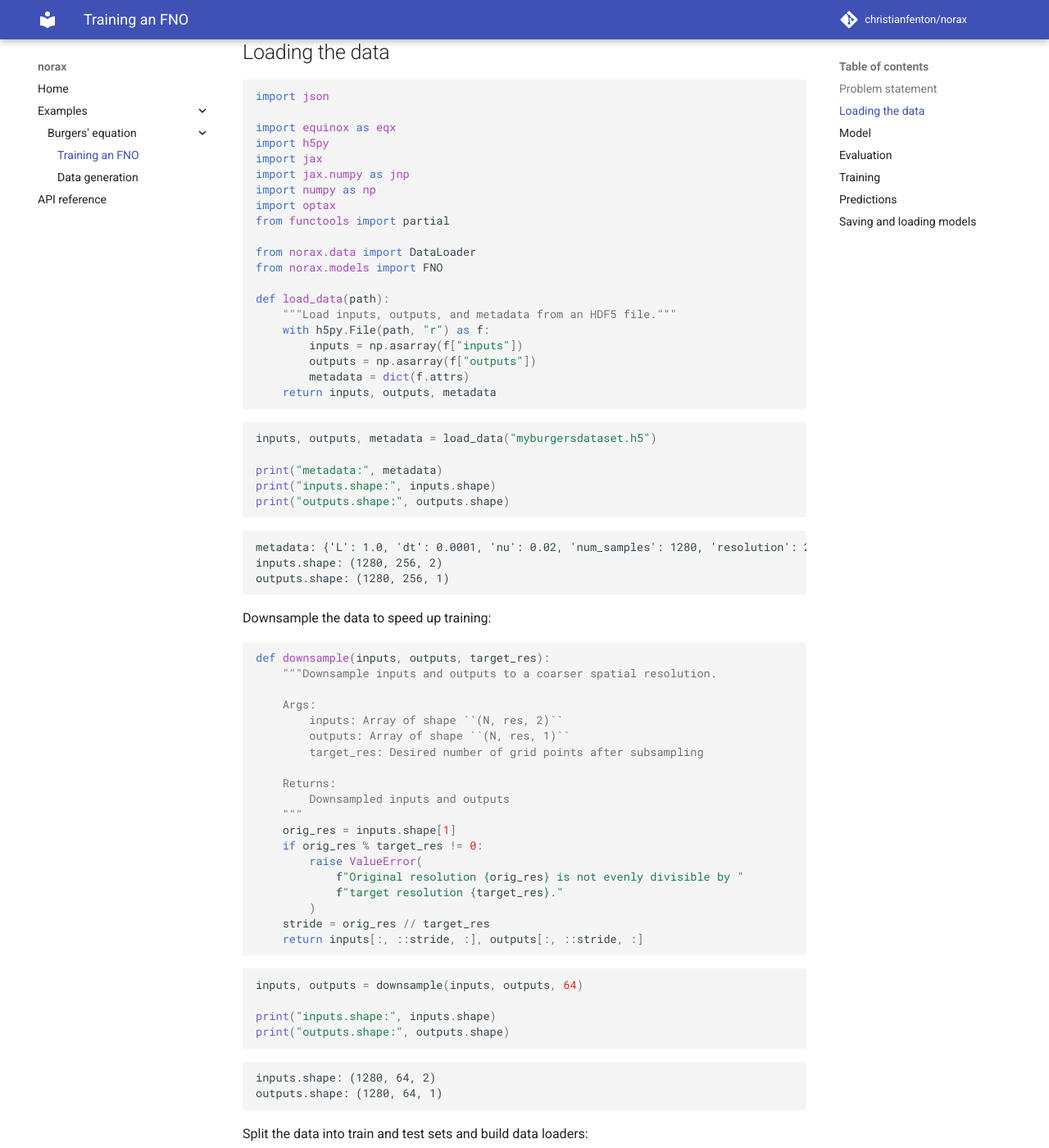
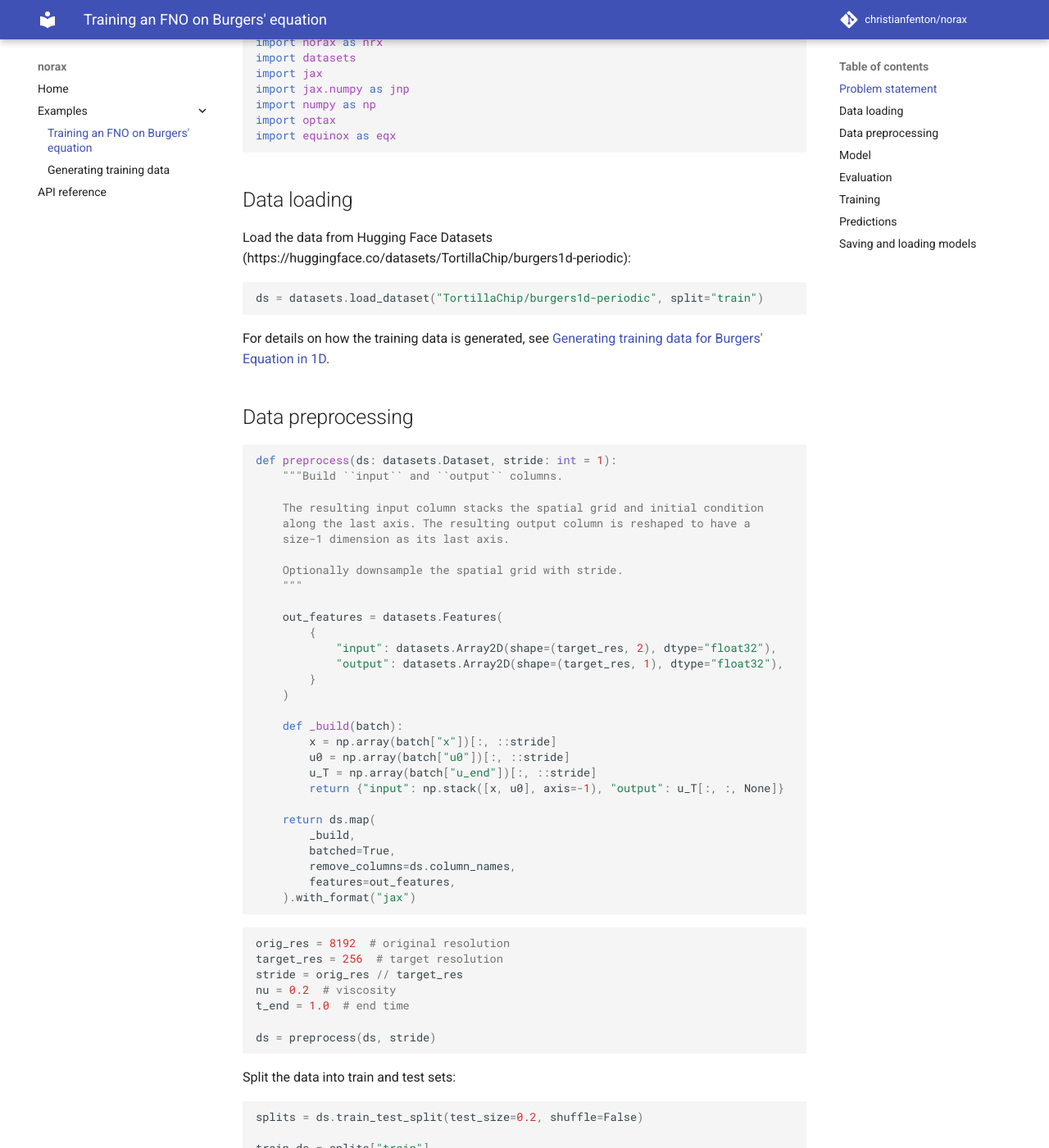
Before and after one commit to christianfenton/norax, an MkDocs documentation site: the page built from docs/examples/burgers/training.md, in a window 1280 px wide and 1400 px high, scrolled down 707 px. Shown: the whole window at 82% size. Built offline with MkDocs 1.6.1 and Material for MkDocs 9.7.7, drawn with Linux system fonts in a browser that asks for light colours; comment, search, counter and statistics services are not loaded; some of the changed text lies outside the part shown.

````diff
--- a/docs/examples/burgers/training.md
+++ b/docs/examples/burgers/training.md
@@ -6,10 +6,7 @@
 can look at `examples/burgers1d/train.py` on
 [GitHub](https://github.com/christianfenton/norax).
 
-For details on how the training data is generated, see
-[Generating Training Data on Burgers' Equation in 1D](generation.md).
-
-**Note:** This tutorial requires users to have `h5py`, `optax`, `matplotlib`
+**Note:** This tutorial requires users to have `datasets`, `optax`, `matplotlib`
 installed.
 
 ## Problem statement
@@ -25,99 +22,88 @@
 advective term and the second is a diffusive term.
 
 The learning task is to approximate the solution operator
-$$ \mathcal{G}^\dagger : u_0 \mapsto u(\cdot,\, t_\text{end}), $$
+$$
+\mathcal{G}^\dagger : u_0 \mapsto u(\cdot,\, t_\text{end}),
+$$
 mapping an initial condition $u_0$ to the solution at time $t_\text{end}$.
 
-## Loading the data
+```python
+import math
+import json
+from functools import partial
 
-```python
-import json
-
-import equinox as eqx
-import h5py
+import norax as nrx
+import datasets
 import jax
 import jax.numpy as jnp
 import numpy as np
 import optax
-from functools import partial
+import equinox as eqx
+```
 
-from norax.data import DataLoader
-from norax.models import FNO
+## Data loading
 
-def load_data(path):
-    """Load inputs, outputs, and metadata from an HDF5 file."""
-    with h5py.File(path, "r") as f:
-        inputs = np.asarray(f["inputs"])
-        outputs = np.asarray(f["outputs"])
-        metadata = dict(f.attrs)
-    return inputs, outputs, metadata
+Load the data from Hugging Face Datasets
+(https://huggingface.co/datasets/TortillaChip/burgers1d-periodic):
+
+```python
+ds = datasets.load_dataset("TortillaChip/burgers1d-periodic", split="train")
+```
+
+For details on how the training data is generated, see
+[Generating training data for Burgers' Equation in 1D](generation.md).
+
+## Data preprocessing
+
+```python
+def preprocess(ds: datasets.Dataset, stride: int = 1):
+    """Build ``input`` and ``output`` columns.
+
+    The resulting input column stacks the spatial grid and initial condition
+    along the last axis. The resulting output column is reshaped to have a
+    size-1 dimension as its last axis.
+
+    Optionally downsample the spatial grid with stride.
+    """
+
+    out_features = datasets.Features(
+        {
+            "input": datasets.Array2D(shape=(target_res, 2), dtype="float32"),
+            "output": datasets.Array2D(shape=(target_res, 1), dtype="float32"),
+        }
+    )
+
+    def _build(batch):
+        x = np.array(batch["x"])[:, ::stride]
+        u0 = np.array(batch["u0"])[:, ::stride]
+        u_T = np.array(batch["u_end"])[:, ::stride]
+        return {"input": np.stack([x, u0], axis=-1), "output": u_T[:, :, None]}
+
+    return ds.map(
+        _build,
+        batched=True,
+        remove_columns=ds.column_names,
+        features=out_features,
+    ).with_format("jax")
 ```
 
 ```python
-inputs, outputs, metadata = load_data("myburgersdataset.h5")
+orig_res = 8192  # original resolution
+target_res = 256  # target resolution
+stride = orig_res // target_res
+nu = 0.2  # viscosity
+t_end = 1.0  # end time
 
-print("metadata:", metadata)
-print("inputs.shape:", inputs.shape)
-print("outputs.shape:", outputs.shape)
+ds = preprocess(ds, stride)
 ```
 
-```txt
-metadata: {'L': 1.0, 'dt': 0.0001, 'nu': 0.02, 'num_samples': 1280, 'resolution': 256, 't_end': 1.0}
-inputs.shape: (1280, 256, 2)
-outputs.shape: (1280, 256, 1)
-```
-
-Downsample the data to speed up training:
+Split the data into train and test sets:
 
 ```python
-def downsample(inputs, outputs, target_res):
-    """Downsample inputs and outputs to a coarser spatial resolution.
+splits = ds.train_test_split(test_size=0.2, shuffle=False)
 
-    Args:
-        inputs: Array of shape ``(N, res, 2)``
-        outputs: Array of shape ``(N, res, 1)``
-        target_res: Desired number of grid points after subsampling
-
-    Returns:
-        Downsampled inputs and outputs
-    """
-    orig_res = inputs.shape[1]
-    if orig_res % target_res != 0:
-        raise ValueError(
-            f"Original resolution {orig_res} is not evenly divisible by "
-            f"target resolution {target_res}."
-        )
-    stride = orig_res // target_res
-    return inputs[:, ::stride, :], outputs[:, ::stride, :]
-```
-
-```python
-inputs, outputs = downsample(inputs, outputs, 64)
-
-print("inputs.shape:", inputs.shape)
-print("outputs.shape:", outputs.shape)
-```
-
-```txt
-inputs.shape: (1280, 64, 2)
-outputs.shape: (1280, 64, 1)
-```
-
-Split the data into train and test sets and build data loaders:
-
-```python
-n_train = 1024
-n_test = 256
-
-inputs_jax = jnp.asarray(inputs[: n_train + n_test])
-outputs_jax = jnp.asarray(outputs[: n_train + n_test])
-
-train_data = {"input": inputs_jax[:n_train], "output": outputs_jax[:n_train]}
-test_data = {"input": inputs_jax[n_train:], "output": outputs_jax[n_train:]}
-
-batch_size = 32
-train_loader = DataLoader(train_data, batch_size, shuffle=True, seed=0)
-test_loader = DataLoader(test_data, batch_size, shuffle=False, seed=0)
+train_ds = splits["train"]
+test_ds = splits["test"]
 ```
 
 ## Model
@@ -126,7 +112,7 @@
 key = jax.random.key(0)
 key, subkey = jax.random.split(key)
 
-model = FNO(
+model = nrx.FNO(
     key=subkey,
     channels_in=2,
     channels_out=1,
@@ -139,7 +125,7 @@
 ```
 
 ```txt
-FNO(
+nrx.FNO(
   lift=MLP(
     activation=<function gelu>,
     depth=2,
@@ -172,10 +158,11 @@
 )
 ```
 
-Verify that a forward pass works:
+Verify that a forward pass works for a couple of samples:
 
 ```python
-jax.vmap(model)(train_data["input"][:2]).shape
+batch = next(iter(train_ds.iter(batch_size=2)))
+jax.vmap(model)(batch["input"]).shape
 ```
 
 ```txt
@@ -190,19 +177,19 @@
 
 
 @partial(jax.vmap, in_axes=(None, 0, 0))
-def loss_fn(model: FNO, x: jax.Array, y: jax.Array) -> jax.Array:
+def loss_fn(model: nrx.FNO, x: jax.Array, y: jax.Array) -> jax.Array:
     return relative_l2(model(x), y)
 
 
 @jax.jit
-def eval_step(model: FNO, x: jax.Array, y: jax.Array) -> jax.Array:
+def eval_step(model: nrx.FNO, x: jax.Array, y: jax.Array) -> jax.Array:
     return jnp.sum(loss_fn(model, x, y))
 
 
-def evaluate(model: FNO, loader: DataLoader) -> float:
+def evaluate(model: nrx.FNO, dataset: datasets.Dataset, batch_size: int) -> float:
     total_loss = jnp.zeros(())
     n_samples = 0
-    for batch in loader:
+    for batch in dataset.iter(batch_size=batch_size):
         x, y = batch["input"], batch["output"]
         n_samples += x.shape[0]
         total_loss += eval_step(model, x, y)
@@ -215,7 +202,8 @@
 
 ```python
 learning_rate = 1e-3
-steps_per_epoch = len(train_loader)
+batch_size = 32
+steps_per_epoch = math.ceil(len(train_ds) / batch_size)
 
 schedule = optax.schedules.exponential_decay(
     learning_rate,
@@ -233,7 +221,7 @@
 ```python
 @eqx.filter_jit
 def train_step(
-    model: FNO,
+    model: nrx.FNO,
     opt_state: optax.OptState,
     optimiser: optax.GradientTransformation,
     x: jax.Array,
@@ -249,18 +237,20 @@
     return model, opt_state, loss * x.shape[0]
 ```
 
-Define a training epoch:
+Define a training epoch. The dataset is shuffled with a fresh seed each
+epoch by calling `.shuffle()` before iterating:
 
 ```python
 def run_epoch(
-    model: FNO,
+    model: nrx.FNO,
     opt_state: optax.OptState,
     optimiser: optax.GradientTransformation,
-    loader: DataLoader,
+    ds: datasets.Dataset,
+    batch_size: int,
 ):
     total_loss = jnp.zeros(())
     n_samples = 0
-    for batch in loader:
+    for batch in ds.iter(batch_size=batch_size):
         x, y = batch["input"], batch["output"]
         n_samples += x.shape[0]
         model, opt_state, batch_loss = train_step(
@@ -276,14 +266,13 @@
 n_epochs = 500
 
 for epoch in range(1, n_epochs + 1):
+    shuffled = train_ds.shuffle(seed=epoch)
     model, opt_state, train_loss = run_epoch(
-        model, opt_state, optimiser, train_loader
+        model, opt_state, optimiser, shuffled, batch_size
     )
-    train_loader.reset()
 
     if epoch % 10 == 0 or epoch == n_epochs:
-        test_loss = evaluate(model, test_loader)
-        test_loader.reset()
+        test_loss = evaluate(model, test_ds, batch_size)
         print(
             f"Epoch {epoch:4d}/{n_epochs}  "
             f"train={train_loss:.4e}  test={test_loss:.4e}"
@@ -303,13 +292,16 @@
 import matplotlib.pyplot as plt
 
 num_examples = 3
-n_test = test_data["input"].shape[0]
 
+key = jax.random.key(0)
 key, subkey = jax.random.split(key)
-random_inds = jax.random.choice(subkey, n_test, (num_examples,))
+random_inds = jax.random.choice(
+    subkey, len(test_ds), (num_examples,), replace=False
+).tolist()
 
-example_inputs = test_data["input"][random_inds]
-example_outputs = test_data["output"][random_inds]
+examples = test_ds.select(random_inds)[:]
+example_inputs = examples["input"]
+example_outputs = examples["output"]
 predictions = jax.vmap(model)(example_inputs)
 
 fig, axes = plt.subplots(
@@ -325,7 +316,7 @@
 
     axes[0, i].plot(x, u0)
     axes[0, i].set_ylabel("$u_0(x)$", fontsize=10)
-    axes[0, i].set_title(f"Sample {idx}", fontsize=11)
+    axes[0, i].set_title(f"Sample {random_inds[i]}", fontsize=11)
 
     axes[1, i].plot(x, v_pred, "-", label="Prediction")
     axes[1, i].plot(x, v_true, "--", label="Ground truth")
@@ -341,7 +332,7 @@
 ## Saving and loading models
 
 ```python
-def save_model(path: str, model: FNO, hyperparams: dict) -> None:
+def save_model(path: str, model: nrx.FNO, hyperparams: dict) -> None:
     """Save model weights and hyperparameters to a binary file.
 
     The file format follows the Equinox recommended pattern:
@@ -355,10 +346,9 @@
 def load_model(path: str):
     """Load a model previously saved with `save_model`."""
     with open(path, "rb") as f:
-
         hyperparams = json.loads(f.readline().decode())
         hyperparams["n_modes"] = tuple(hyperparams["n_modes"])
-        skeleton = FNO(key=jax.random.key(0), **hyperparams)
+        skeleton = nrx.FNO(key=jax.random.key(0), **hyperparams)
         model = eqx.tree_deserialise_leaves(f, skeleton)
     return model, hyperparams
 ```
--- a/mkdocs.yml
+++ b/mkdocs.yml
@@ -40,7 +40,6 @@
 nav:
   - Home: index.md
   - Examples:
-    - Burgers' equation:
-      - Training an FNO: examples/burgers/training.md
-      - Data generation: examples/burgers/generation.md
+    - Training an FNO on Burgers' equation: examples/burgers/training.md
+    - Generating training data: examples/burgers/generation.md
   - API reference: api.md
````
Also changed, not shown: other parts of docs/examples/burgers/training.md (+0 -1 lines), CONTRIBUTING.md (+1 -1 lines), README.md (+3 -3 lines), docs/examples/burgers/generation.md (+83 -69 lines), docs/index.md (+3 -3 lines).
